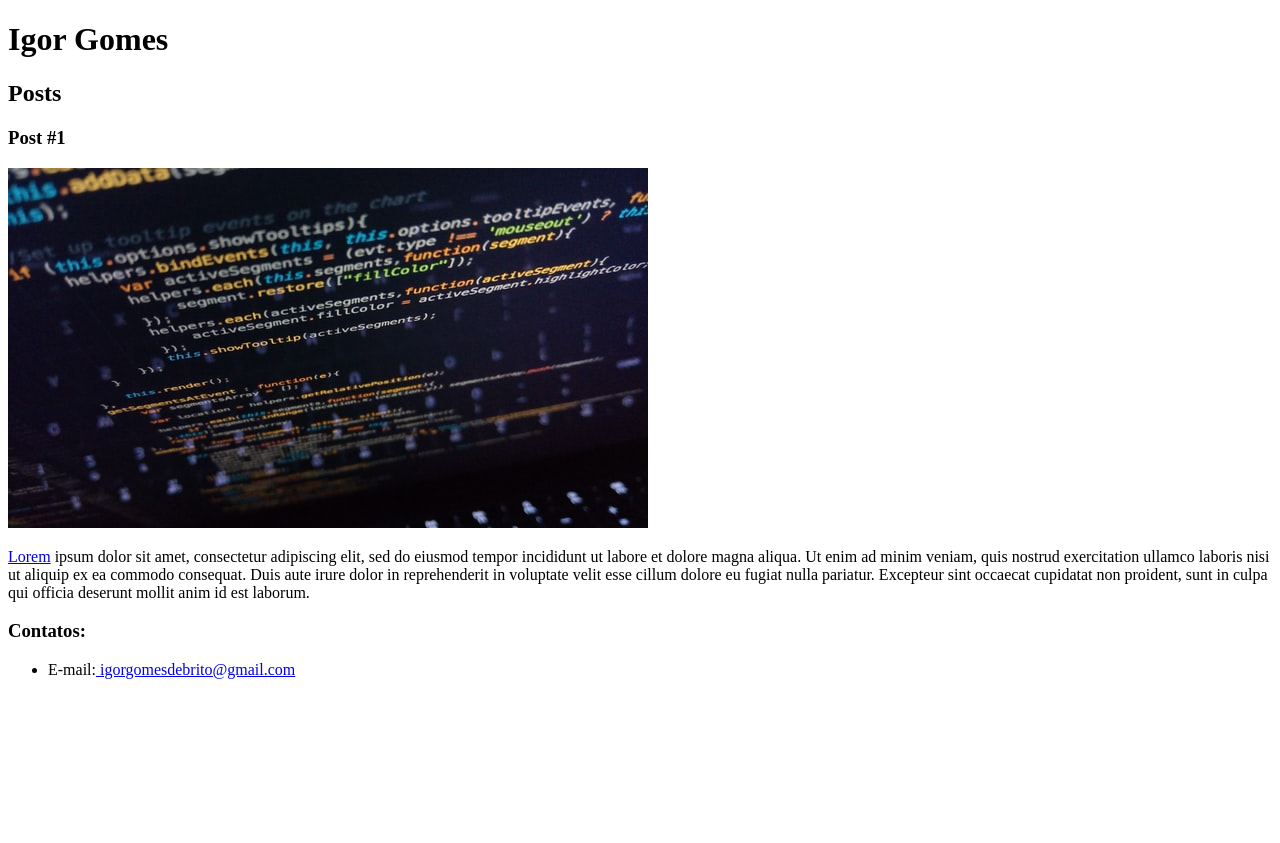
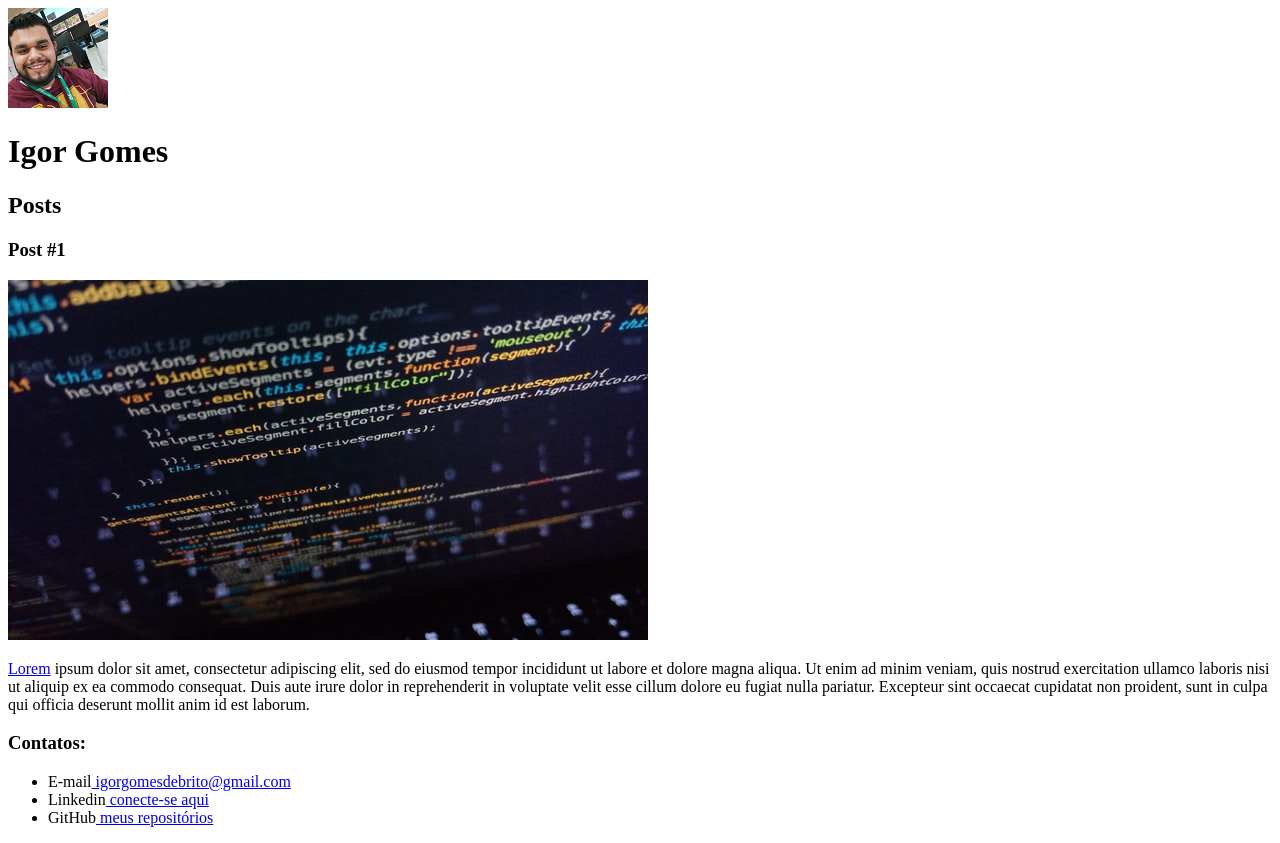
Before and after one commit to igoorgoomes/dio-bootcamp-eduzz, a plain HTML site: page intro-html-css/index.html in a window 1280 px wide. Before the commit the page ends 800 px from the top, so only its background shows below. Drawn offline with Linux system fonts and the light colour scheme.

Commit message:
adicionando foto do perfil

```diff
--- a/intro-html-css/index.html
+++ b/intro-html-css/index.html
@@ -8,6 +8,7 @@
 </head>
 <body>
     <header>
+        <img src="img/perfil-igor.png" alt="foto-perfil">
         <h1>Igor Gomes</h1>
     </header>
     <section>
@@ -25,9 +26,10 @@
     <footer>
         <h3>Contatos:</h3>
         <ul>
-            <li>
-                E-mail:<a href="mailto:igorgomesdebrito@gmail.com" target="_blank"> igorgomesdebrito@gmail.com</a>
-            </li>
+            <li>E-mail<a href="mailto:igorgomesdebrito@gmail.com" target="_blank"> igorgomesdebrito@gmail.com</a></li>
+            <li>Linkedin<a href="https://www.linkedin.com/in/igor-gomes-de-brito/" target="_blank"> conecte-se aqui</a></li>
+            <li>GitHub<a href="https://github.com/igoorgoomes" target="_blank"> meus repositórios</a></li>
+
         </ul>
     </footer>
 </body>
```
Also changed, not shown: intro-html-css/img/perfil-igor.png (added).
